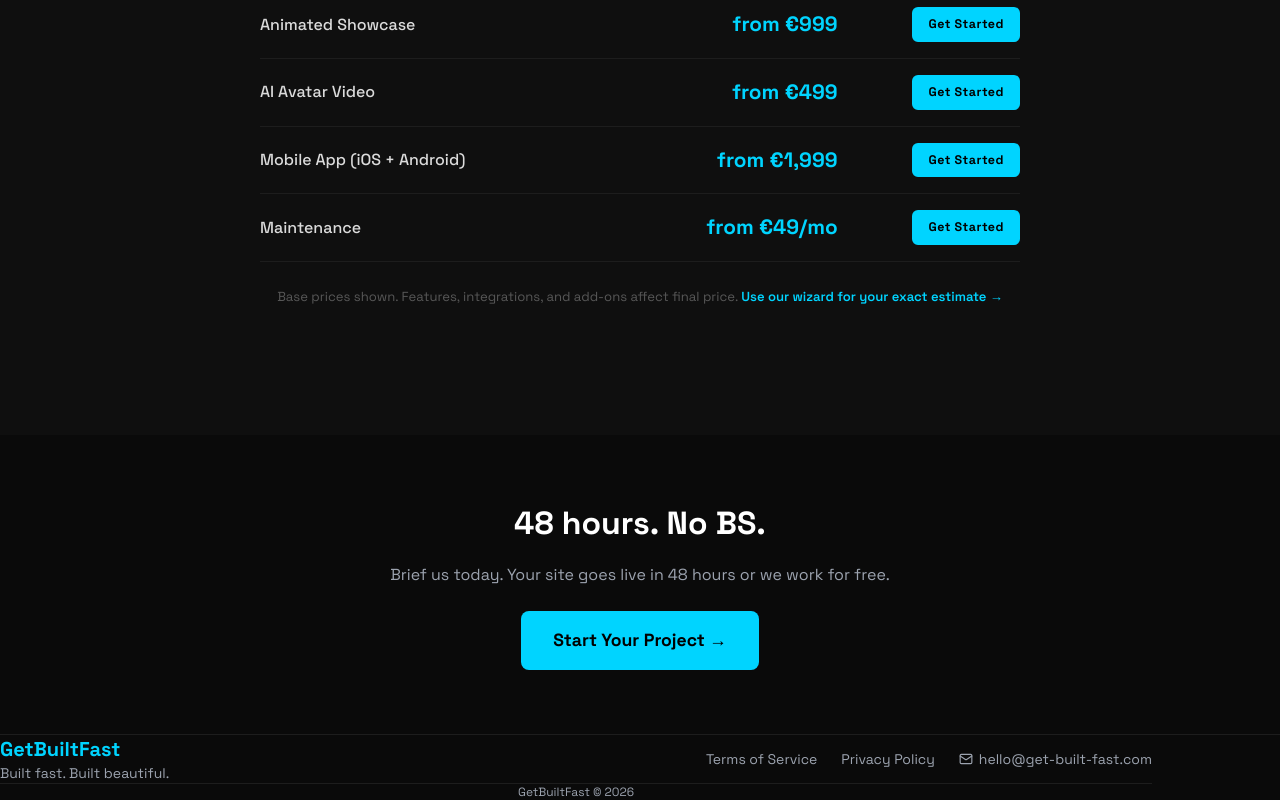
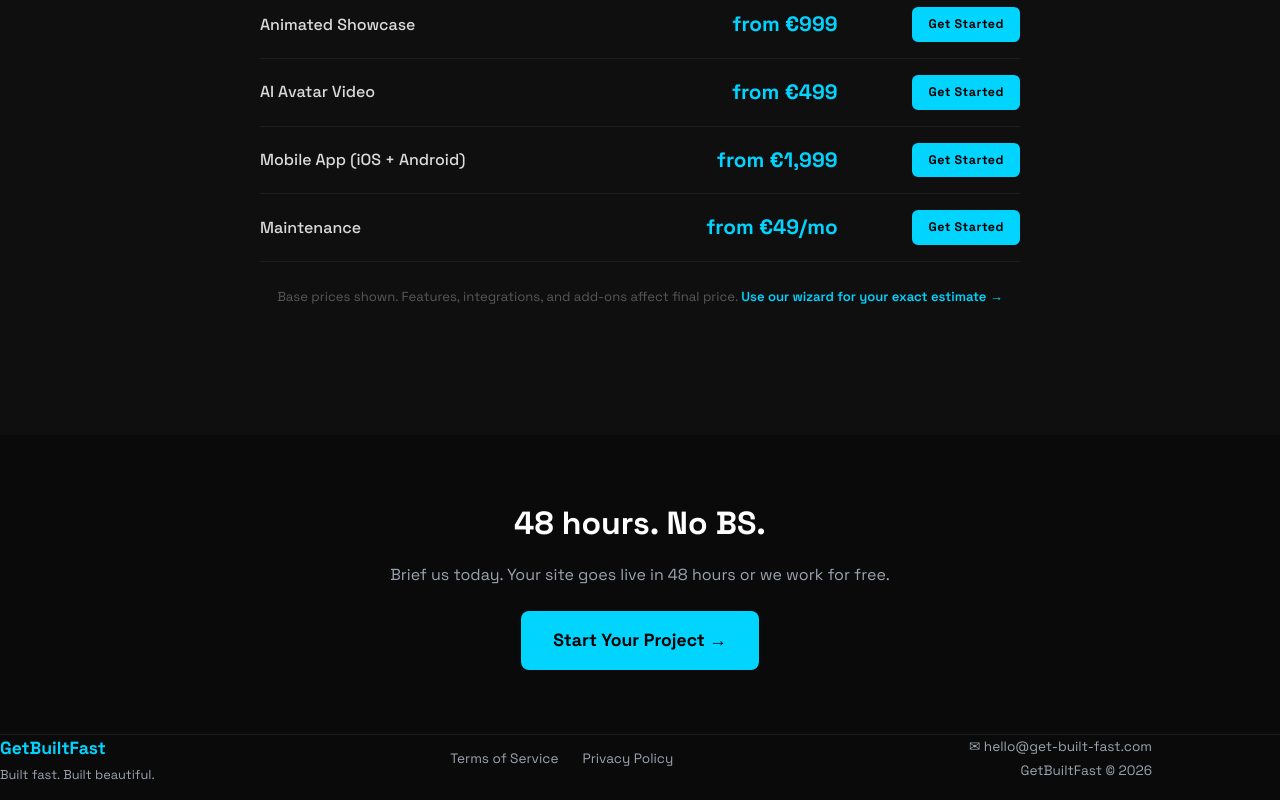
Before and after one commit to sethvaai/getbuiltfast-web, a Next.js app: page / in a window 1280 px wide. Shown: the part 3386-4186 px from the top of the page. Built offline with nearby package versions, Linux system fonts and the light colour scheme.

Commit message:
fix: footer redesign

```diff
--- a/app/components/Footer.tsx
+++ b/app/components/Footer.tsx
@@ -1,62 +1,20 @@
 import Link from "next/link";
-import { Mail } from "lucide-react";
 
 export default function Footer() {
   return (
-    <footer
-      className="py-12 px-6 mt-8"
-      style={{ borderTop: "1px solid var(--border)" }}
-    >
-      <div className="max-w-6xl mx-auto">
-        <div className="flex flex-col md:flex-row items-center justify-between gap-6">
-          {/* Logo + tagline */}
-          <div className="text-center md:text-left">
-            <div className="text-xl font-black mb-1" style={{ color: "var(--accent)" }}>
-              GetBuiltFast
-            </div>
-            <p className="text-sm" style={{ color: "var(--text-muted)" }}>
-              Built fast. Built beautiful.
-            </p>
-          </div>
-
-          {/* Links */}
-          <div className="flex flex-wrap items-center gap-6 text-sm" style={{ color: "var(--text-muted)" }}>
-            <Link
-              href="/terms"
-              className="hover:text-white transition-colors"
-              style={{ color: "var(--text-muted)" }}
-              onMouseEnter={(e) => (e.currentTarget.style.color = "var(--text)")}
-              onMouseLeave={(e) => (e.currentTarget.style.color = "var(--text-muted)")}
-            >
-              Terms of Service
-            </Link>
-            <Link
-              href="/privacy"
-              className="hover:text-white transition-colors"
-              style={{ color: "var(--text-muted)" }}
-              onMouseEnter={(e) => (e.currentTarget.style.color = "var(--text)")}
-              onMouseLeave={(e) => (e.currentTarget.style.color = "var(--text-muted)")}
-            >
-              Privacy Policy
-            </Link>
-            <a
-              href="mailto:hello@get-built-fast.com"
-              className="flex items-center gap-1.5 transition-colors"
-              style={{ color: "var(--text-muted)" }}
-              onMouseEnter={(e) => (e.currentTarget.style.color = "var(--accent)")}
-              onMouseLeave={(e) => (e.currentTarget.style.color = "var(--text-muted)")}
-            >
-              <Mail size={14} />
-              hello@get-built-fast.com
-            </a>
-          </div>
+    <footer style={{ borderTop: "1px solid var(--border)" }}>
+      <div className="max-w-6xl mx-auto px-6 py-8 flex flex-col md:flex-row md:items-center md:justify-between gap-4">
+        <div>
+          <a href="#" style={{ color: "var(--accent)", fontWeight: 900, fontSize: "1.1rem" }}>GetBuiltFast</a>
+          <p style={{ color: "var(--text-muted)", fontSize: "0.8rem", marginTop: "4px" }}>Built fast. Built beautiful.</p>
         </div>
-
-        <div
-          className="mt-8 pt-6 text-center text-xs"
-          style={{ borderTop: "1px solid var(--border)", color: "var(--text-muted)" }}
-        >
-          GetBuiltFast © 2026
+        <div className="flex gap-6">
+          <Link href="/terms" style={{ color: "var(--text-muted)", fontSize: "0.85rem" }}>Terms of Service</Link>
+          <Link href="/privacy" style={{ color: "var(--text-muted)", fontSize: "0.85rem" }}>Privacy Policy</Link>
+        </div>
+        <div style={{ color: "var(--text-muted)", fontSize: "0.85rem", textAlign: "right" }}>
+          <a href="mailto:hello@get-built-fast.com" style={{ color: "var(--text-muted)" }}>✉ hello@get-built-fast.com</a>
+          <p style={{ marginTop: "4px" }}>GetBuiltFast © 2026</p>
         </div>
       </div>
     </footer>
```
